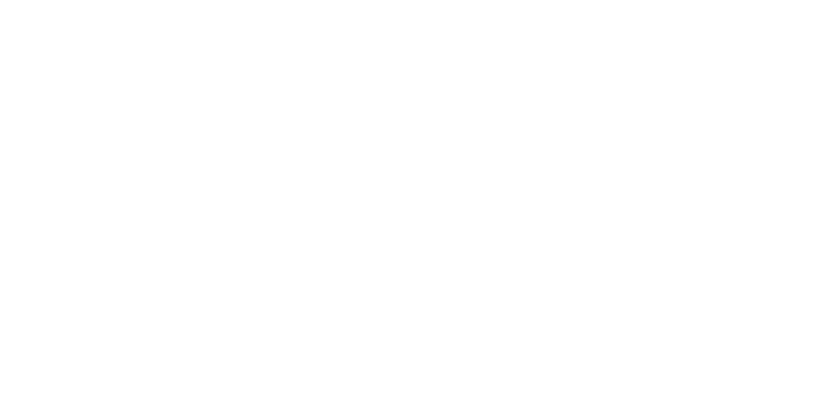
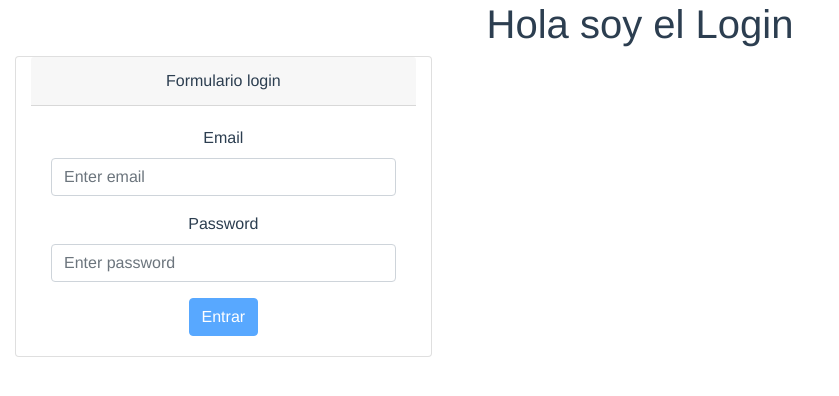
Before and after one commit to pedronieto84/vue-elearning-itAcademy, a Vue app: page /login in a window 1280 px wide. Before the commit this address had no page. Shown: the top 396 px of the page, without its empty margins (0-839 px from the left). Built offline with nearby package versions, Linux system fonts and the light colour scheme; what @highlightjs/vue-plugin, vue-snip would draw is missing.

Commit message:
formulario login con validacion de campos no vacios, email correcto realizado

```diff
--- a/src/router/index.js
+++ b/src/router/index.js
@@ -49,6 +49,12 @@
         component: () =>
             import ("../views/competition.vue"),
     },
+    {
+        path: "/login",
+        name: "Login",
+        component: () =>
+            import ("../views/login.vue"),
+    },
 ];
 
 const router = createRouter({
--- /dev/null
+++ b/src/views/login.vue
@@ -0,0 +1,79 @@
+<template>
+    <div class="container-fluid">
+    <h1>Hola soy el Login</h1>
+    <div class="card text-center col-4">
+        <div class="card-header">
+            Formulario login
+        </div>
+        <div class="card-body">
+            <form
+                id="app"
+                @submit="loginForm"
+                action="#"
+                method="post"
+            >
+                <div class="form-group">
+                    <label for="email">Email</label>
+                    <input type="email" class="form-control" id="loginEmail" name="loginEmail" v-model="email" placeholder="Enter email">
+                </div>
+                <div class="form-group">
+                    <label for="password">Password</label>
+                    <input type="password" class="form-control" id="loginPassword" name="loginPassword" v-model="password" placeholder="Enter password">
+                </div>
+                <button type="submit" class="btn btn-primary" disabled>Entrar</button>
+            </form>
+            <p v-if="errors.length">
+                <b>Error</b>
+                <ul class="list-group">
+                        <li  class="list-group-item" v-for="error in errors"  v-bind:key="error" >{{ error }}</li>
+                </ul>
+            </p>
+        </div>
+    </div>
+    </div>
+</template>
+<script>
+export default {
+  name: 'App',
+  data: function(){
+    return{
+        errors:[],
+        email:null,
+        password:null,
+        enabledisable: true
+        };
+    },
+    methods:{
+        loginForm: function (e){
+
+            if(!this.email){
+                this.errors.push("write a email address, please");
+            }else if (!this.validEmail(this.email)){
+                this.errors.push("invalid email address");
+            }
+            if(!this.password){
+                this.errors.push("write password, please");
+            }
+            if (this.validEmail(this.email) && this.password){}
+            if (!this.errors.length){
+                return true;
+            }
+            e.preventDefault();
+        },
+        validEmail: function (email) {
+            //return /^\w+([\.-]?\w+)*@\w+([\.-]?\w+)*(\.\w{2,4})+$/.test(email);
+            return /^\w+([.-]?\w+)*@\w+([.-]?\w+)*(.\w{2,4})+$/.test(email);
+    }
+    }
+
+}
+/*
+import { defineComponent } from '@vue/composition-api'
+
+export default defineComponent({
+    setup() {
+
+    },
+})
+*/
+</script>
```
Also changed, not shown: 1 other file (tests, documents, lock files or other folders).
